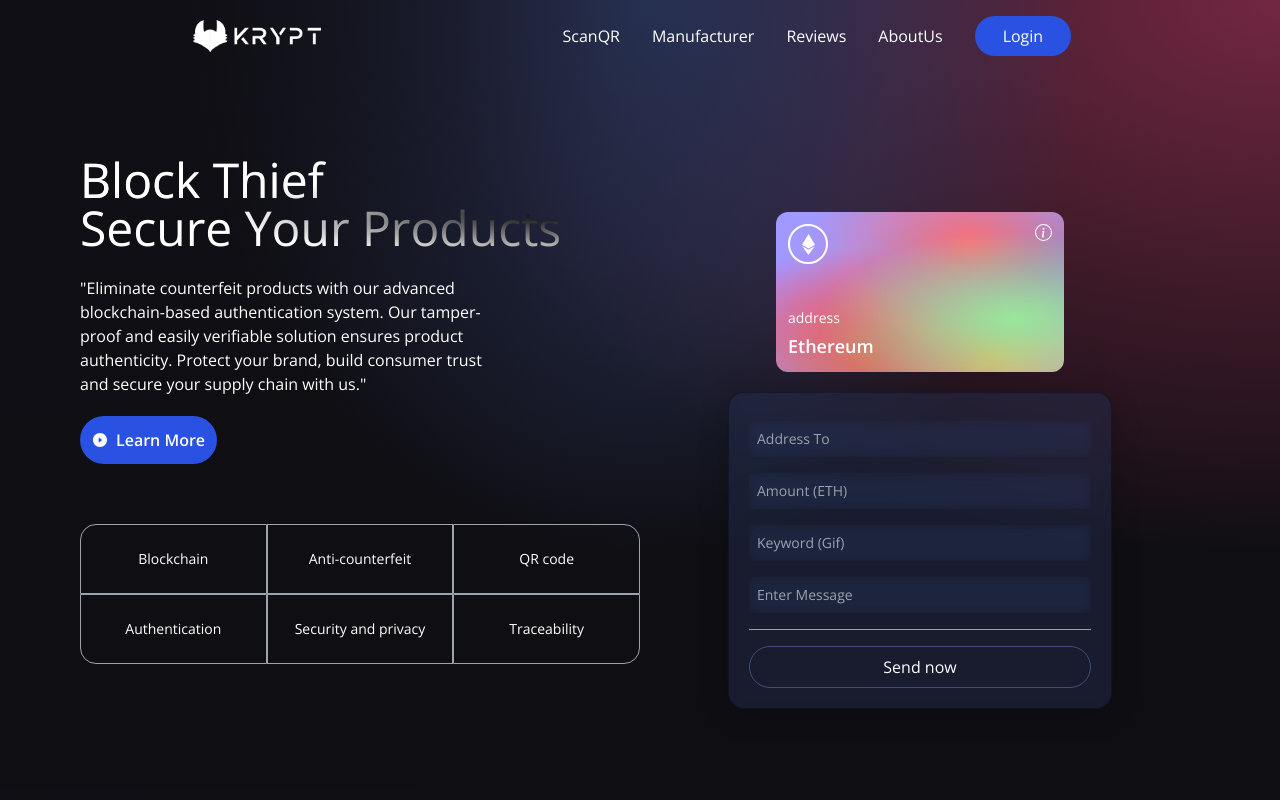
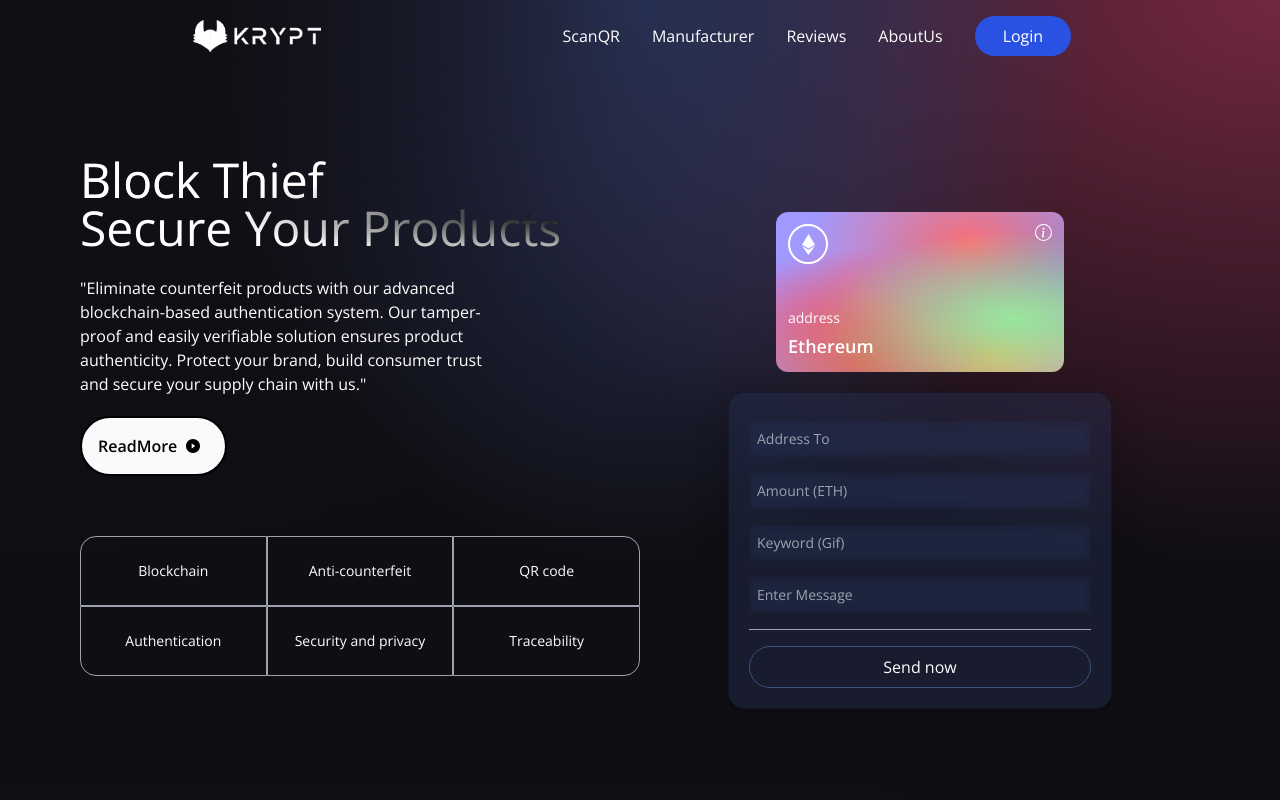
Before and after one commit to leptonworks/blocktheif-system, a React (Vite) app in the folder client/: page / in a window 1280 px wide. Shown: the top 800 px of the page. Built offline with nearby package versions, Linux system fonts and the light colour scheme.

Commit message:
Button-Update

```diff
--- a/client/src/components/buttons/learnMore.jsx
+++ /dev/null
@@ -1,19 +0,0 @@
-import React from 'react'
-import { AiFillPlayCircle } from "react-icons/ai";
-
-function learnMore() {
-  const ScrollDown = () => {};
-
-  return (
-    <button
-    type="button"
-    onClick={ScrollDown}
-    className="flex flex-row justify-center items-center my-5 bg-[#2952e3] p-3 rounded-full cursor-pointer hover:bg-[#2546bd]"
-  >
-    <AiFillPlayCircle className="text-white mr-2" />
-    <p className="text-white text-base font-semibold">Learn More</p>
-  </button>
-  )
-}
-
-export default learnMore
--- /dev/null
+++ b/client/src/components/buttons/readMore.jsx
@@ -0,0 +1,22 @@
+import React from 'react'
+import { AiFillPlayCircle } from "react-icons/ai";
+
+function ReadMore() {
+  const ScrollDown = () => {};
+
+  return (
+<button
+    type="button"
+    onClick={ScrollDown}
+    className="flex flex-row justify-center items-center my-5 bg-[#F9FAFB] p-4 rounded-full cursor-pointer hover:bg-[#e0e0e0] border-2 border-black"
+  >
+    <p className="text-black text-base font-semibold mr-2">ReadMore</p>
+    <AiFillPlayCircle className="text-black mr-2" />
+
+  </button>
+
+
+  )
+}
+
+export default ReadMore
--- a/client/src/components/section/heroSection.jsx
+++ b/client/src/components/section/heroSection.jsx
@@ -1,9 +1,8 @@
 import React, { useContext } from "react";
-import { AiFillPlayCircle } from "react-icons/ai";
 import { SiEthereum } from "react-icons/si";
 import { BsInfoCircle } from "react-icons/bs";
 import { Loader } from "./";
-import LearnMore from "../buttons/learnMore";
+import ReadMore from "../buttons/readMore";
 
 
 
@@ -36,7 +35,7 @@ const Welcome = () => {
             solution ensures product authenticity. Protect your brand, build
             consumer trust and secure your supply chain with us."
           </p>
-          <LearnMore />
+          <ReadMore />
           <div className="grid sm:grid-cols-3 grid-cols-2 w-full mt-10">
             <div className={`rounded-tl-2xl ${companyCommonStyles}`}>
               Blockchain
```
